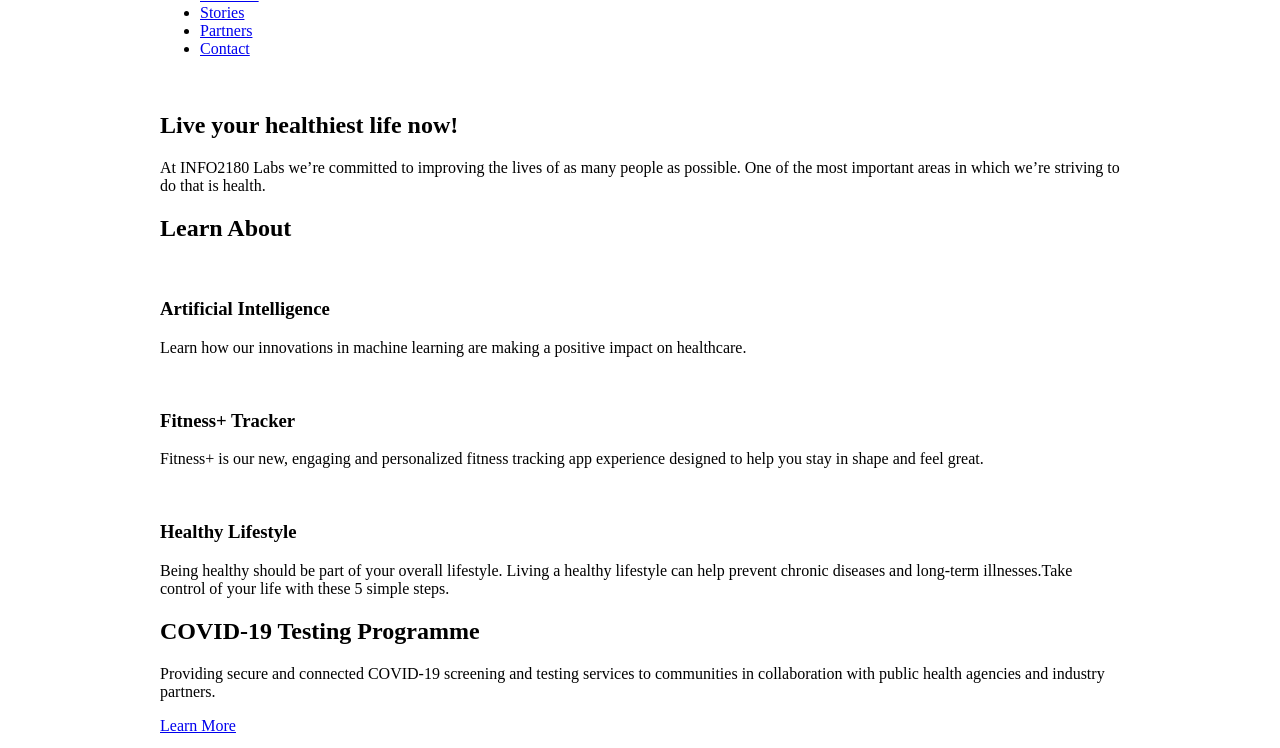
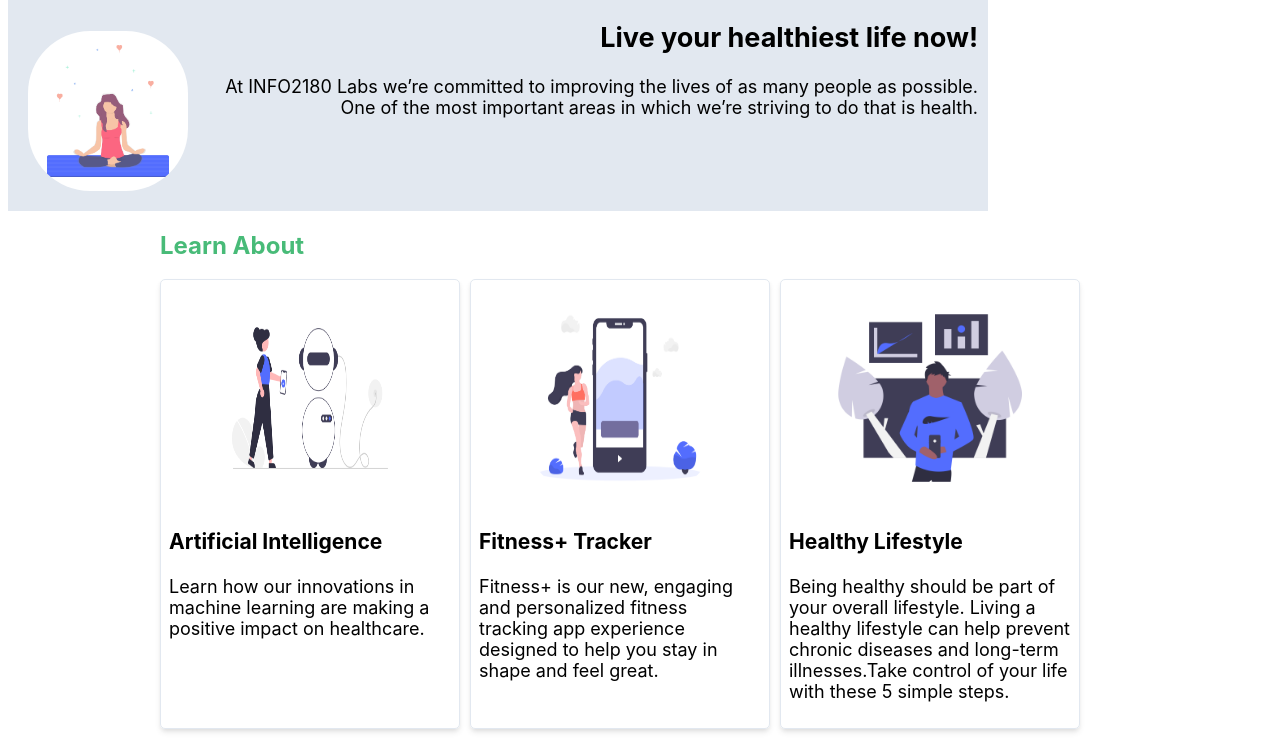
Before and after one commit to flxnaldo/info218-project1, a plain HTML site: page index.html in a window 1280 px wide. Shown: the part 112-860 px from the top of the page. Drawn offline with Linux system fonts and the light colour scheme.

Commit message:
Added inital files.

```diff
--- a/index.html
+++ b/index.html
@@ -26,7 +26,7 @@
         <section class="overview-hero">
             <div class="container">
                 <div class="overview-hero-image">
-                    <img src="#" alt="">
+                    <img src="meditation_photo.png" alt="">
                 </div>
                 <div class="overview-hero-text">
                     <h2>Live  your healthiest life now!</h2>
@@ -39,21 +39,21 @@
                 <h2>Learn About</h2>
                 <div class="cards">
                     <div class="card">
-                        <img src="#" alt="">
+                        <img src="ai_photo.png" alt="">
                         <div class="card-body">
                             <h3>Artificial Intelligence</h3>
                             <p>Learn how our innovations in machine learning are making a positive impact on healthcare.</p>
                         </div>
                     </div>
                     <div class="card">
-                        <img src="#" alt="">
+                        <img src="fitnessTracker.png" alt="">
                         <div class="card-body">
                             <h3>Fitness+ Tracker</h3>
                             <p>Fitness+ is our new, engaging and personalized fitness tracking app experience designed to help you stay in shape and feel great.</p>
                         </div>
                     </div>
                     <div class="card">
-                        <img src="#" alt="">
+                        <img src="stayHealthy.png" alt="">
                         <div class="card-body">
                             <h3>Healthy Lifestyle</h3>
                             <p>Being healthy should be part of your overall lifestyle. Living a healthy lifestyle can help prevent chronic diseases and long-term illnesses.Take control of your life with these 5 simple steps.</p>
@@ -77,7 +77,7 @@
             <div class="container">
                 <h2>Recent Stories</h2>
                 <article>
-                    <img src="" alt="">
+                    <img src="blueSuit.jpg" alt="">
                     <div class="article-body">
                         <h3>Dr. Christopher Turk has spent his entire career caring for people’s health and wellbeing.</h3>
                         <p>After years in the healthcare system, Dr. Christopher Turk is bringing together groups of people across the world to take on big healthcare challenges through groundbreaking research and developing tools that support better care.</p>
@@ -85,7 +85,7 @@
                     </div>
                 </article>
                 <article>
-                    <img src="" alt="">
+                    <img src="covidTesting.jpg" alt="">
                     <div class="article-body">
                         <h3>INFO2180 Labs collaborates with the Ministry of Health and Ministry of Education on COVID-19 Risk Screening and Testing</h3>
                         <p>INFO2180 Labs, in collaboration with the Ministry of Health and Wellness and Ministry of Education, will launch a pilot project intended to expand access to COVID-19 risk screening and testing for high risk individuals in the parishes of Kingston and St. Andrew.</p>
--- a/styles.css
+++ b/styles.css
@@ -1,11 +1,189 @@
 /* Add your CSS to this file */
 body {
-    margin: 0;
-    font-size: 16px;
+    /* margin: 0; */
+    font-size: 18px;
+	/* color: #2D3748; */
+	font-family: -apple-system,BlinkMacSystemFont,"Segoe UI",Roboto,"Helvetica Neue",Arial,"Noto Sans", sans-serif;
 }
+
 
 .container {
     margin: 0 auto;
     max-width: 960px;
     width: 100%;
+	/* display: grid;*/
+	/*text-align: center;*/
 }
+
+/* li {
+  display: inline-block;
+  margin: 0 10px;
+  list-style-type: none;
+  /* grid-column: 1/4;
+  grid-row: 1;
+  text-align: right;
+  color: #6b7280;
+  font-size: 18px;
+}*/
+
+header .container{
+	display: flex;
+	align-items: center;
+}
+
+/* .floatleft{
+	float: left;
+} */
+
+header{
+	display: flex;
+	grid-column: 1/5;
+	grid-row: 1;
+	/*text-align: left;*/
+	font-size: 18px;
+	flex-direction: row;
+	/* align-items: center; */
+	background-color: white;
+	justify-content: start;
+
+}
+
+ul{
+	list-style: none;
+	margin: 0;
+	padding: 0;
+	overflow: hidden;
+	display: flex;
+}
+li{
+	justify-content: right;
+	flex-direction: row;
+	padding: 20px;
+	grid-column: 5/5;
+}
+
+/* header.container h1{
+	grid-column: 1/5;
+	grid-row: 1;
+	font-size: 18px;
+	display: inline-flex;
+	padding: 20px;
+	justify-content: start;
+
+
+}
+header .container nav{
+	grid-column: 5/5;
+	grid-row: 1;
+	justify-content: flex-end;
+	padding: 18;
+} */
+.overview-hero{
+	padding: 10px;
+	display: flex;
+	display: inline-block;
+	align-items: center;
+	text-align: right;
+	background-color: #E2E8F0;
+	color: black;
+	grid-row: 2;
+	grid-column: 2/5;
+}
+
+.overview-hero img{
+	float: left;
+	grid-row: 2;
+}
+.cards{
+
+}
+
+.learn-about h2{
+	font-size: 24px;
+	color: #48BB78;
+}
+
+img{
+
+	width: 160px;
+	height: 160px;
+	border-radius: 40%;
+	padding: 10px;
+}
+.testing-desciption{
+	background-color: #4A5568;
+	color: white;
+}
+
+.newsletter btn{
+	background-color: #5A67D8;
+}
+
+.cta{
+	background-color: #48BB78;
+	border-radius: 5px;
+}
+
+.newsletter{
+	background-color: #48BB78;
+	color: white;
+}
+
+#submit{
+
+}
+
+footer{
+	background-color: #4A5568;
+	color: white;
+}
+
+.cards{
+	display: grid;
+	grid-template-columns: 300px 300px 300px;
+	grid-gap: 10px;
+}
+
+.card{
+	border: 1px solid #E2E8F0;
+	box-shadow: 0 4px 6px -1px rgba(0, 0, 0, 0.1), 0 2px 4px -1px rgba(0, 0, 0, 0.06);
+	border-radius: 5px;
+	padding: 8px;
+}
+
+.card img{
+	width: 200px;
+	height: 200px;
+	margin-left: auto;
+	margin-right: auto;
+	display: block;
+}
+
+#footer{
+	grid-column: 1/4;
+	grid-row: 3;
+}
+
+/**
+ul{
+	list-style-type: none;
+	display: inline-block;
+	//grid-column: 1;
+}
+
+nav{
+	padding: 10px;
+	@media (min-height: 600px){
+		padding: 20px;
+	}
+
+}**/
+
+
+
+/**
+body{
+	margin: 0px;
+	padding: 0px;
+	min-height: 100vh;
+}**/
```
Also changed, not shown: ai_photo.png (added), blueSuit.jpg (added), covidTesting.jpg (added), fitnessTracker.png (added), meditation_photo.png (added), stayHealthy.png (added).
